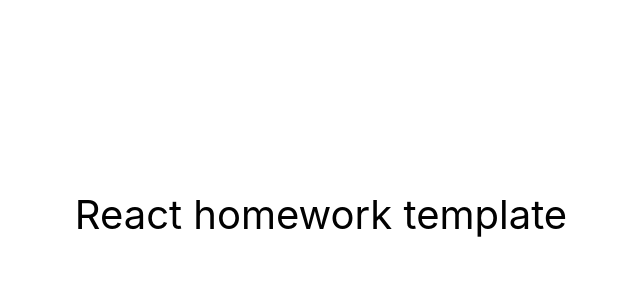
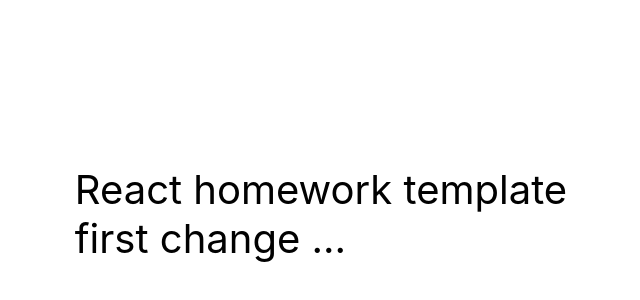
Before and after one commit to BobliHH/goit-react-hw-03-image-finder, a React (Create React App) app: page / in a window 1280 px wide. Shown: the part 186-486 px from the top of the page, without its empty margins (319-959 px from the left). Built offline with nearby package versions, Linux system fonts and the light colour scheme.

Commit message:
modification to use gh pages

```diff
--- a/src/components/App.jsx
+++ b/src/components/App.jsx
@@ -7,10 +7,12 @@ export const App = () => {
         justifyContent: 'center',
         alignItems: 'center',
         fontSize: 40,
-        color: '#010101'
+        color: '#010101',
       }}
     >
       React homework template
+      <br />
+      first change ...
     </div>
   );
 };
```
